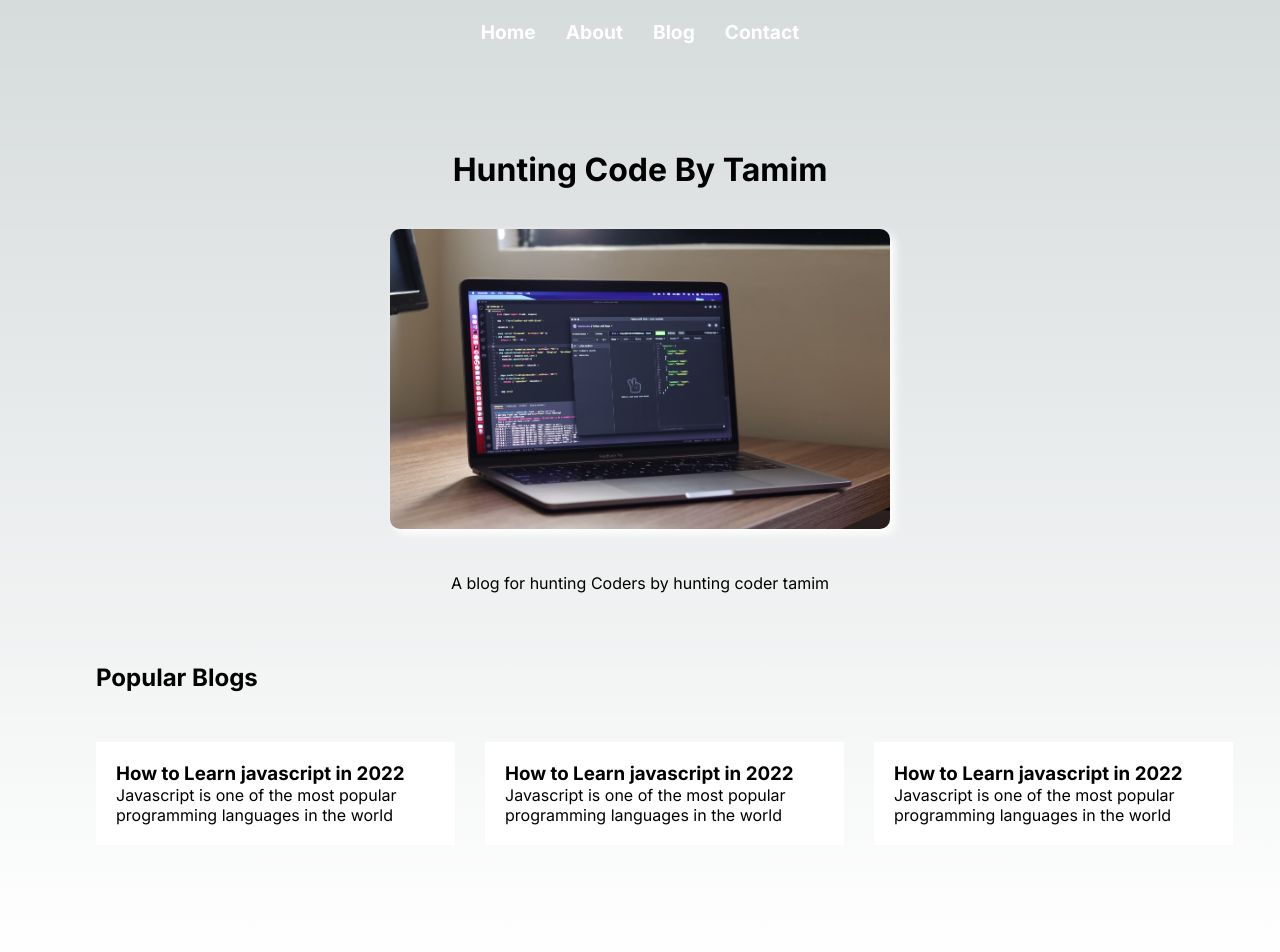
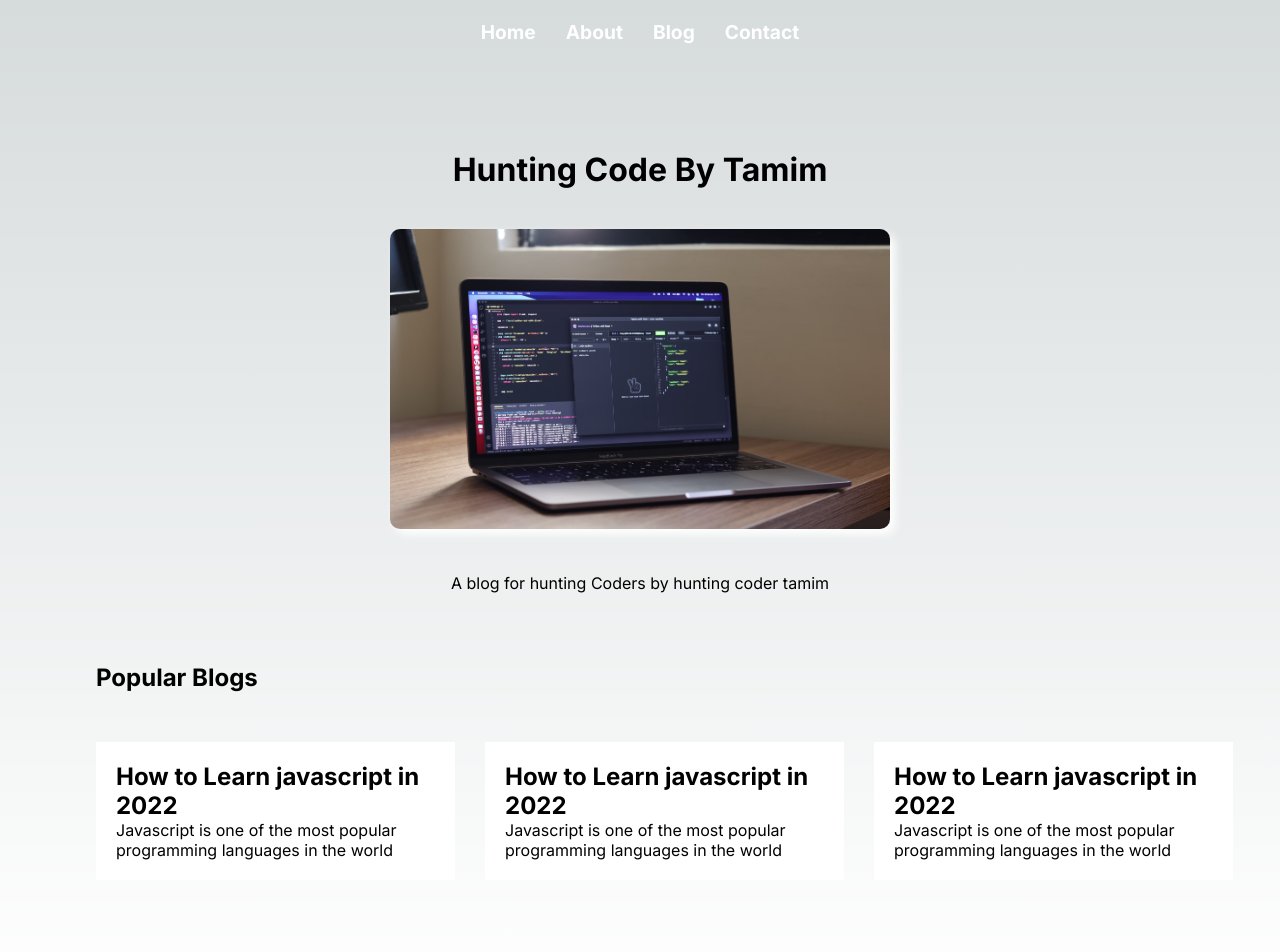
Before and after one commit to tamimhasan19702/learningNextJS, a Next.js app: page / in a window 1280 px wide. Shown: the top 952 px of the page. Built offline with nearby package versions, Linux system fonts and the light colour scheme.

Commit message:
update page.js and page.js

```diff
--- /dev/null
+++ b/src/app/api/hello/route.js
@@ -0,0 +1,12 @@
+export async function GET(request) {
+    const data = {
+        message: "hello tamim hasan"
+    };
+
+    return new Response(JSON.stringify(data), {
+        status: 200,
+        headers: {
+            "Content-Type": "application/json"
+        }
+    });
+}
--- a/src/app/blog/page.js
+++ b/src/app/blog/page.js
@@ -10,6 +10,7 @@ import Link from "next/link";
 const Blog = () => {
   return (
     <div className={styles.main}>
+
       <div className="blogSection">
         <h2 className={styles.blogIntro}>Popular Blogs</h2>
 
@@ -53,7 +54,9 @@ const Blog = () => {
             </Link>
           </div>
         </div>
+
       </div>
+
     </div>
   );
 };
--- a/src/app/page.js
+++ b/src/app/page.js
@@ -10,7 +10,6 @@
 import Image from "next/image";
 import styles from "./styles/page.module.css";
 import Head from "next/head";
-import Script from "next/script";
 import Link from "next/link";
 
 export default function Home() {
@@ -42,32 +41,48 @@ export default function Home() {
 
         <div className="blogSection">
         <h2 className={styles.blogIntro}>Popular Blogs</h2>
+
         <div className={styles.blogs}>
           <div className={styles.blogItem}>
-              <h3>How to Learn javascript in 2022</h3>
+            <Link href={"/blogpost/learn-javascript"}>
+              <h2 className={styles.blogHead}>
+                How to Learn javascript in 2022
+              </h2>
+
               <p>
                 Javascript is one of the most popular programming languages in
                 the world
               </p>
+            </Link>
           </div>
 
           <div className={styles.blogItem}>
-              <h3>How to Learn javascript in 2022</h3>
+            <Link href={"/blogpost/learn-javascript"}>
+              <h2 className={styles.blogHead}>
+                How to Learn javascript in 2022
+              </h2>
+
               <p>
                 Javascript is one of the most popular programming languages in
                 the world
               </p>
+            </Link>
           </div>
 
           <div className={styles.blogItem}>
-              <h3>How to Learn javascript in 2022</h3>
+            <Link href={"/blogpost/learn-javascript"}>
+              <h2 className={styles.blogHead}>
+                How to Learn javascript in 2022
+              </h2>
+
               <p>
                 Javascript is one of the most popular programming languages in
                 the world
               </p>
+            </Link>
+          </div>
         </div>
 
-          </div>
       </div>
 
       </main>
```
Lines whose indentation alone changed are shown as unchanged.
